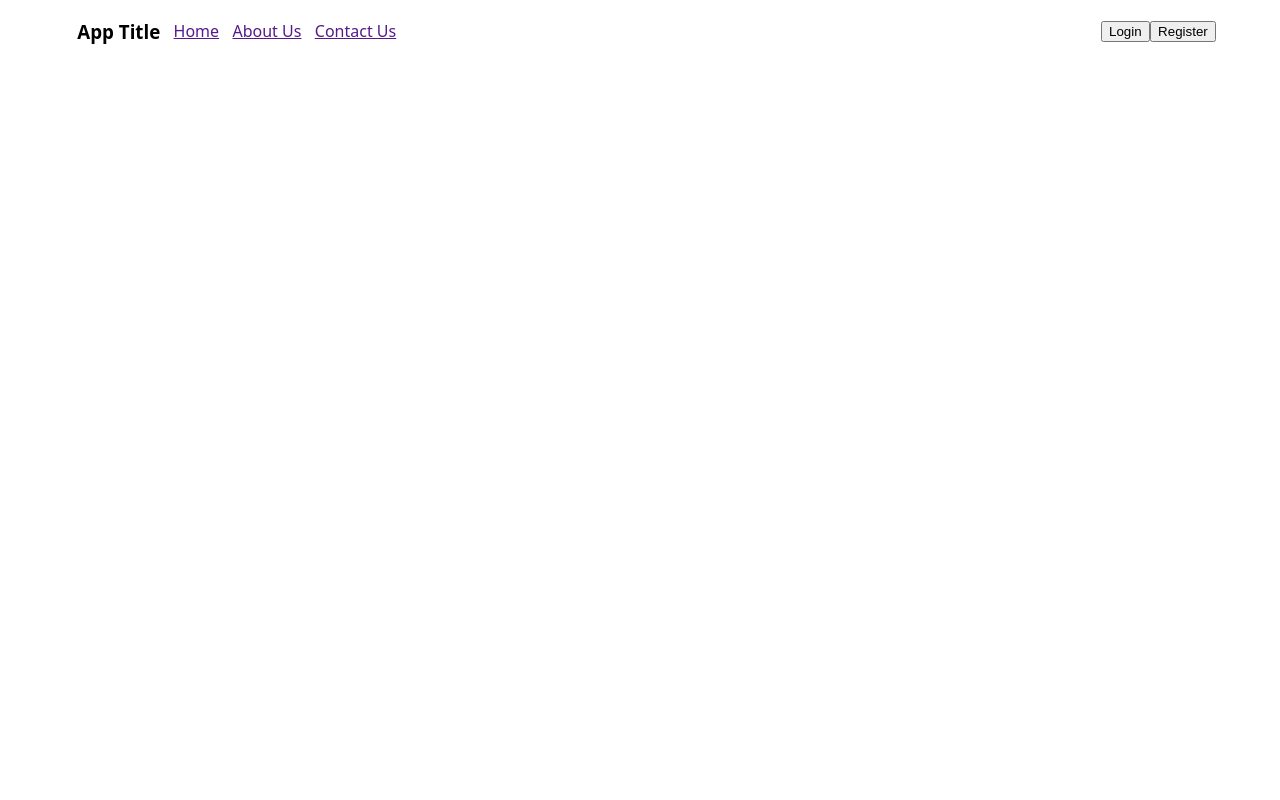
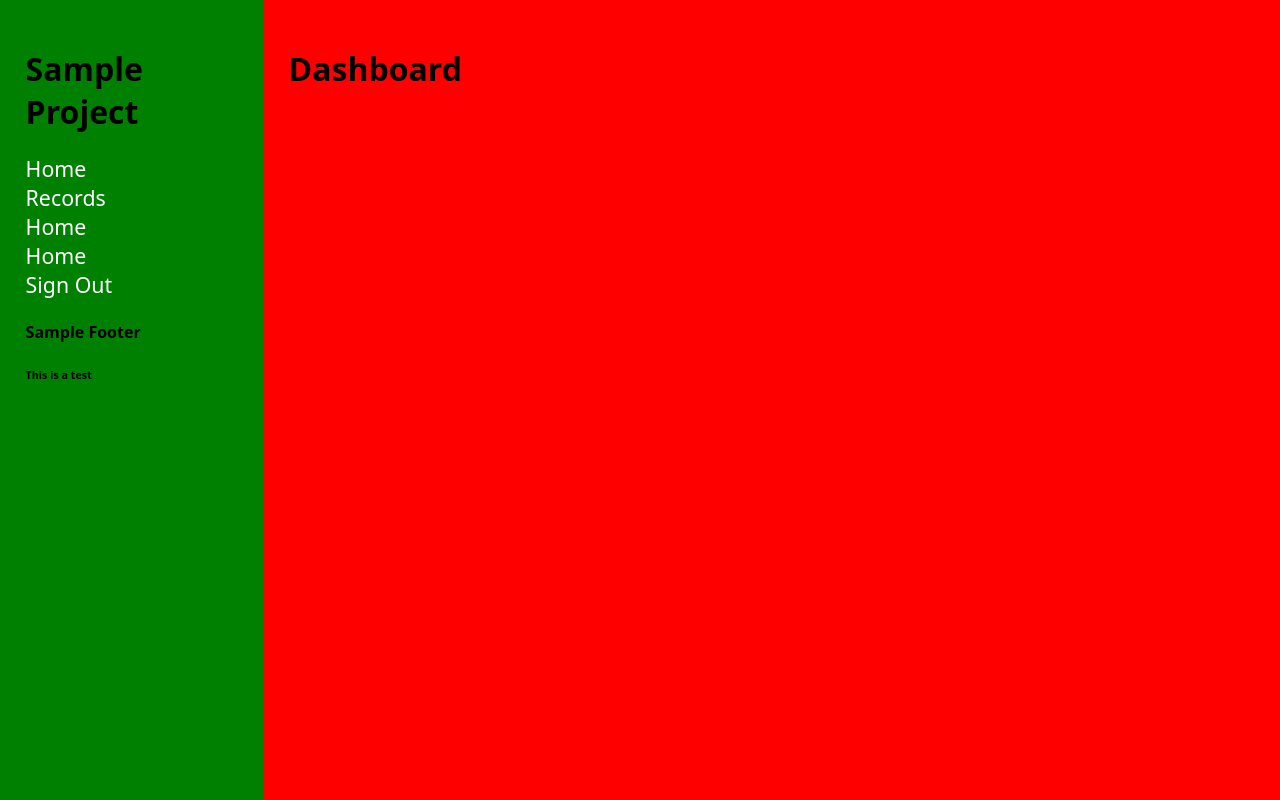
Before and after one commit to qlabsphofficial/Project-YellowStone, a Vue app in the folder Frontend/ProjectYellowStone/: page / in a window 1280 px wide. Built offline with nearby package versions, Linux system fonts and the light colour scheme.

Commit message:
Minor Update
Update

```diff
--- a/Frontend/ProjectYellowStone/package.json
+++ b/Frontend/ProjectYellowStone/package.json
@@ -9,6 +9,7 @@
     "preview": "vite preview"
   },
   "dependencies": {
+    "chart.js": "^4.4.3",
     "vue": "^3.4.21",
     "vue-router": "^4.3.0"
   },
--- a/Frontend/ProjectYellowStone/src/router/index.js
+++ b/Frontend/ProjectYellowStone/src/router/index.js
@@ -1,5 +1,6 @@
 import { createRouter, createWebHistory } from 'vue-router'
 import LandingView from '../views/LandingView.vue'
+import AdminPage from '@/views/admin/AdminPage.vue'
 
 const router = createRouter({
   history: createWebHistory(import.meta.env.BASE_URL),
@@ -7,7 +8,7 @@ const router = createRouter({
     {
       path: '/',
       name: 'landing',
-      component: LandingView
+      component: AdminPage
     }
   ]
 })
--- /dev/null
+++ b/Frontend/ProjectYellowStone/src/views/admin/AdminPage.vue
@@ -0,0 +1,88 @@
+<template>
+    <div id="container">
+        <div id="left-section">
+            <div id="navigation">
+                <h1>Sample Project</h1>
+
+                <div id="links">
+                    <a href="">Home</a>
+                    <a href="">Records</a>
+                    <a href="">Home</a>
+                    <a href="">Home</a>
+                    <a href="">Sign Out</a>
+                </div>
+
+                <div id="navigation-footer">
+                    <h4>Sample Footer</h4>
+                    <h6>This is a test</h6>
+                </div>
+            </div>
+        </div>
+
+        <div id="right-section">
+            <h1>Dashboard</h1>
+            <!-- <component :is="current_component" /> -->
+        </div>
+    </div>
+</template>
+
+<script>
+import DashboardPage from './DashboardPage.vue';
+
+import '@/assets/base.css';
+import current_address from '@/address.js';
+
+export default {
+    'name': 'AdminPage',
+    'components': {
+        DashboardPage
+    },
+    data() {
+        return {
+            current_component: 'DashboardPage'
+        }
+    },
+    mounted() {
+        console.log(current_address);
+    }
+}
+</script>
+
+<style scoped lang="scss">
+#container {
+    height: 100vh;
+    width: 100vw;
+    top: 0;
+    left: 0;
+    position: absolute;
+    display: flex;
+    flex-direction: row;
+}
+
+#left-section {
+    padding: 2%;
+    background-color: green;
+    display: flex;
+    flex-direction: column;
+
+    #links {
+        display: flex;
+        flex-direction: column;
+
+        a {
+            text-decoration: none;
+            font-size: 16pt;
+        }
+
+        a:visited {
+            color: white;
+        }
+    }
+}
+
+#right-section {
+    width: 85%;
+    padding: 2%;
+    background-color: red;
+}
+</style>
--- /dev/null
+++ b/Frontend/ProjectYellowStone/src/views/admin/DashboardPage.vue
@@ -0,0 +1,29 @@
+<template>
+    <div id="container">
+        <h1>Dashboard</h1>
+    </div>
+</template>
+
+<script>
+import '@/assets/base.css';
+import current_address from '@/address.js';
+
+export default {
+    'name': 'DashboardPage',
+    data() {
+        return {
+
+        }
+    },
+    mounted() {
+        console.log(current_address);
+    }
+}
+</script>
+
+<style scoped lang="scss">
+#container {
+    height: 100%;
+    width: 100%;
+}
+</style>
```
Also changed, not shown: 2 other files (tests, documents, lock files or other folders).
